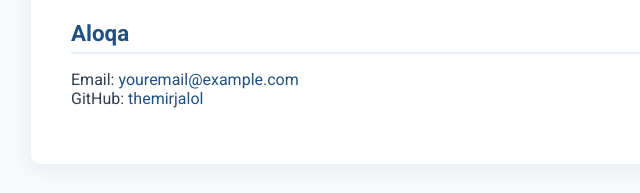
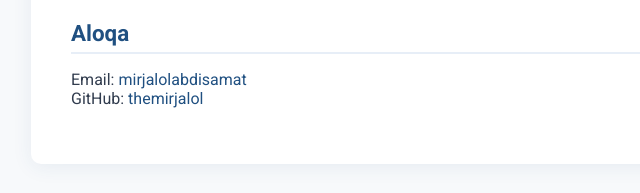
Before and after one commit to themirjalol/portfolio, a plain HTML site: page index.html in a window 1280 px wide. Shown: the part 768-961 px from the top of the page, 169-809 px from the left. Drawn offline with Linux system fonts and the light colour scheme.

Commit message:
Update index.html

```diff
--- a/index.html
+++ b/index.html
@@ -109,7 +109,7 @@
         <section>
             <h2>Aloqa</h2>
             <p>
-                Email: <a href="mailto:youremail@example.com">youremail@example.com</a><br>
+                Email: <a href="mailto:">mirjalolabdisamat</a><br>
                 GitHub: <a href="https://github.com/themirjalol" target="_blank">themirjalol</a>
             </p>
         </section>
```
